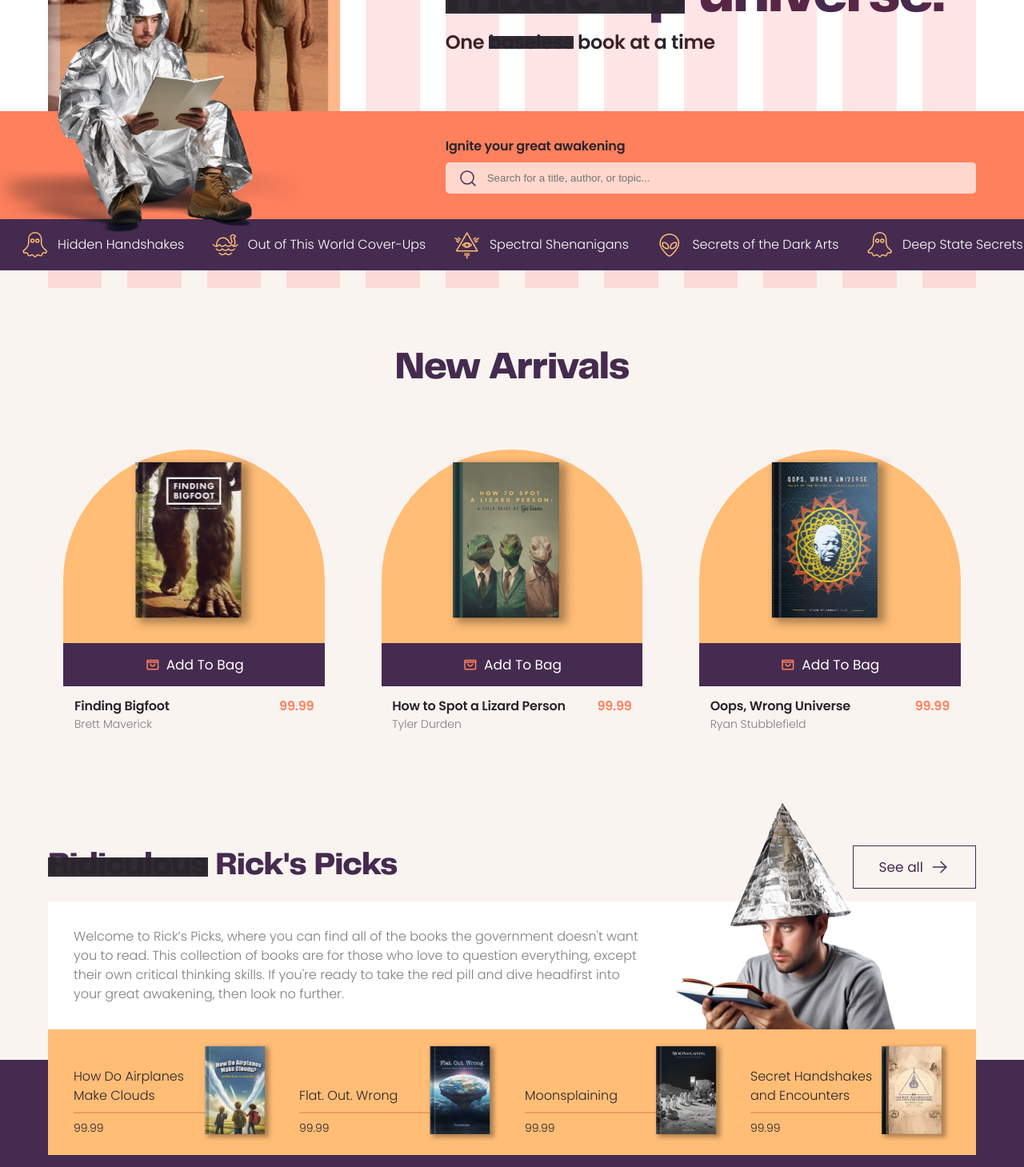
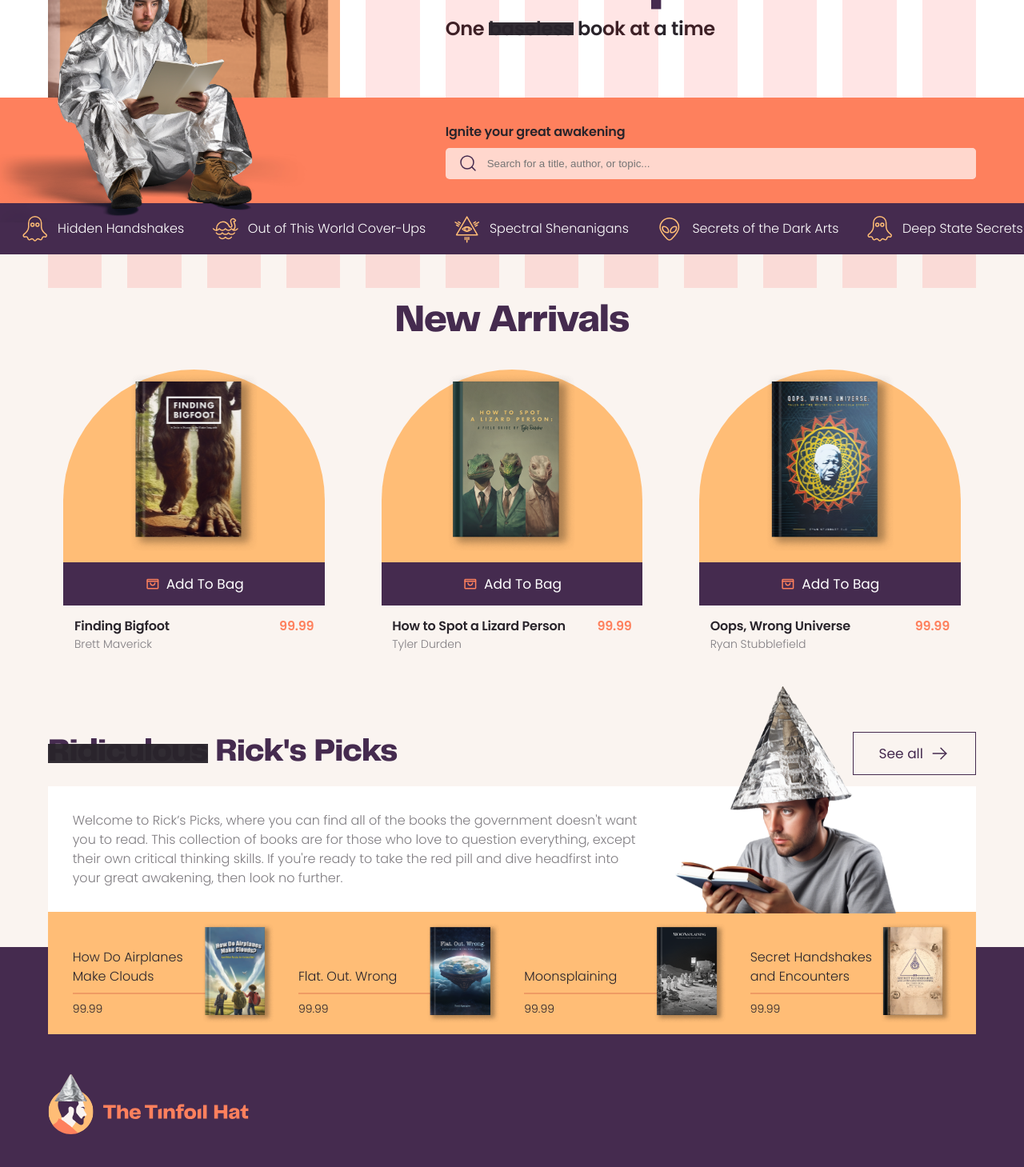
Before and after one commit to megan-livefront/Minnebar2023, a Next.js app: page / in a window 1280 px wide. Shown: the part 440-1899 px from the top of the page at 80% size. Built offline with nearby package versions, Linux system fonts and the light colour scheme.

Commit message:
more spacing syncing

```diff
--- a/src/components/pages/HomePage/HeroSection/HeadingSection/index.module.scss
+++ b/src/components/pages/HomePage/HeroSection/HeadingSection/index.module.scss
@@ -2,7 +2,7 @@
 
 .content {
   flex-direction: column-reverse;
-  margin: rem(48px) 0 0;
+  margin: spaceL() 0 0;
 }
 
 .imageWrapper {
--- a/src/components/pages/HomePage/HeroSection/HeadingSection/index.tsx
+++ b/src/components/pages/HomePage/HeroSection/HeadingSection/index.tsx
@@ -3,7 +3,7 @@ import styles from "./index.module.scss";
 
 const HeadingSection: React.FunctionComponent = () => {
   return (
-    <div className="row-container">
+    <section className="row-container">
       <div className={`row column-reverse-sm ${styles.content}`}>
         <div className={`${styles.imageWrapper} col-4-lg col-4-md col-2-sm`}>
           <img
@@ -22,7 +22,7 @@ const HeadingSection: React.FunctionComponent = () => {
           </span>
         </div>
       </div>
-    </div>
+    </section>
   );
 };
 
--- a/src/components/pages/HomePage/HeroSection/SearchSection/index.module.scss
+++ b/src/components/pages/HomePage/HeroSection/SearchSection/index.module.scss
@@ -2,7 +2,7 @@
 
 .container {
   background: $colorSecondary500;
-  padding: rem(32px) 0;
+  padding: spaceL() 0;
   position: relative;
 }
 
--- a/src/components/pages/HomePage/HeroSection/index.tsx
+++ b/src/components/pages/HomePage/HeroSection/index.tsx
@@ -1,15 +1,15 @@
 import ScrollingCategoriesBar from "@/components/blocks/ScrollingCategoriesBar";
 import SearchSection from "./SearchSection";
 import HeadingSection from "./HeadingSection";
-import styles from './index.module.scss'
+import styles from "./index.module.scss";
 
 const HeroSection: React.FunctionComponent = () => {
   return (
-    <div className={styles.container}>
+    <section className={styles.container}>
       <HeadingSection />
       <SearchSection />
       <ScrollingCategoriesBar />
-    </div>
+    </section>
   );
 };
 
--- a/src/components/pages/HomePage/NewArrivalsSection/index.module.scss
+++ b/src/components/pages/HomePage/NewArrivalsSection/index.module.scss
@@ -1,28 +1,17 @@
 @use "../../../../styles/index.scss" as *;
+
+.container {
+  display: flex;
+  flex-direction: column;
+  gap: spaceL();
+  padding: spaceXl() 0;
+}
 
 .headingWrapper {
   text-align: center;
-  padding: rem(32px) 0 rem(40px);
 }
 
 .bookCard {
-  padding-top: rem(32px);
   display: flex;
   justify-content: center;
 }
-
-@include tabletAndUp {
-  .container {
-    padding-bottom: rem(16px);
-  }
-
-  .headingWrapper {
-    padding: rem(96px) 0 rem(40px);
-  }
-}
-
-@include desktopAndUp {
-  .container {
-    padding-bottom: rem(80px);
-  }
-}
--- a/src/components/pages/HomePage/RicksPicksSection/index.module.scss
+++ b/src/components/pages/HomePage/RicksPicksSection/index.module.scss
@@ -1,7 +1,7 @@
 @use "../../../../styles/index.scss" as *;
 
 .container {
-  padding: rem(48px) 0 rem(16px);
+  padding: spaceL() 0 spaceM();
   background: linear-gradient(
     to bottom,
     $colorBackground 0%,
@@ -9,12 +9,22 @@
     $colorPrimary500 85%,
     $colorPrimary500 100%
   );
+
+  @include tabletAndUp {
+    background: linear-gradient(
+      to bottom,
+      $colorBackground 0%,
+      $colorBackground 70%,
+      $colorPrimary500 70%,
+      $colorPrimary500 100%
+    );
+  }
 }
 
 .introWrapper {
   background: $colorGray00;
-  padding: rem(32px);
-  margin-top: rem(16px);
+  padding: spaceL();
+  margin-top: spaceS();
 }
 
 .headingWrapper {
@@ -34,6 +44,17 @@
     left: 50%;
     transform: translate(-50%, 0);
   }
+
+  @include tabletAndUp {
+    height: auto;
+
+    img {
+      height: auto;
+      left: unset;
+      transform: none;
+      width: 80%;
+    }
+  }
 }
 
 .heading {
@@ -49,35 +70,12 @@
   display: flex;
   flex-direction: column;
   align-items: center;
-  gap: rem(32px);
+  gap: spaceM();
   justify-content: space-between;
-  padding: rem(16px) rem(32px);
-}
+  padding: spaceS() spaceL();
 
-@include tabletAndUp {
-  .container {
-    background: linear-gradient(
-      to bottom,
-      $colorBackground 0%,
-      $colorBackground 70%,
-      $colorPrimary500 70%,
-      $colorPrimary500 100%
-    );
-  }
-
-  .booksWrapper {
+  @include tabletAndUp {
     flex-direction: row;
-    padding: rem(16px) rem(32px);
-  }
-
-  .imgWrapper {
-    height: auto;
-
-    img {
-      height: auto;
-      left: unset;
-      transform: none;
-      width: 80%;
-    }
+    gap: spaceL();
   }
 }
```
